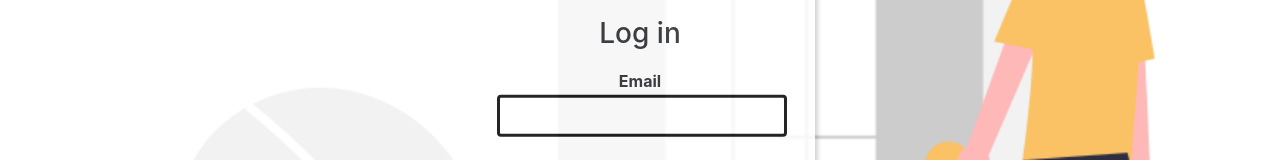
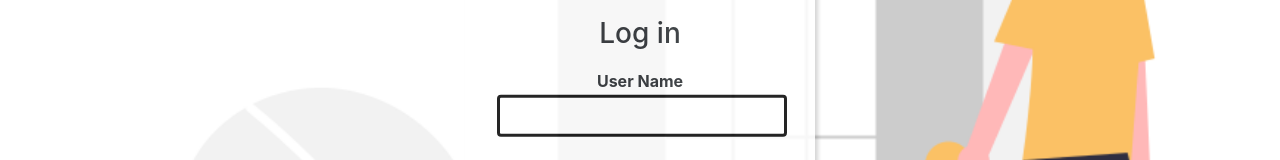
Before and after one commit to gavingunapala/Travel_Ticket_Web, a React (Create React App) app: page /Login in a window 1280 px wide. Shown: the part 536-696 px from the top of the page. Built offline with nearby package versions, Linux system fonts and the light colour scheme.

Commit message:
minor changes

```diff
--- a/src/login/Login.js
+++ b/src/login/Login.js
@@ -30,33 +30,30 @@ const Login = () => {
         const LPList =[];
         console.log(Email)
         console.log(Password)
+        // console.log(snapshot.val().name)
         list.on('value',(snapshot)=>{
-            console.log(snapshot.val());
             if (Email == "admin" && Password == "123") {
                 his.push('/AdminSideNav');
+            }
+            else if(snapshot.val().name==null){
+                alert("username is not valid")
             }
             else if(Email == snapshot.val().name){
 
                 if( Password == snapshot.val().password){
-                   alert("logged")
+                    alert("logged")
                     his.push(`/GetPhysicalToken/${snapshot.val().name}`);
                 }else{
-                   alert("password is not valid")
+                    alert("password is not valid")
                 }
-
-                // const lp = snapshot.val();
-                // // for (let id in lp){
-                // LPList.push(lp )
-                // // }
-                // console.log(lp)
             }
             else {
                 alert("User name is not valid")
             }
+
         })
 
-
-    //     e.preventDefault();
+        //     e.preventDefault();
     //     if (Email == "admin@gmail.com" && Password == "123") {
     //         history.push('/AdminPanelCustomers');
     //     } else {
@@ -92,7 +89,7 @@ console.log(lenth)
                             <div>
                                 <h3 id="heading"><center>Log in</center></h3>
                             </div>
-                            <div><label><b>Email</b></label>
+                            <div><label><b>User Name</b></label>
                             </div>
                             <input className="form-control" type="text" id="input" placeholder=" "
                                    onChange={EmailSetter}
--- a/src/login/LoginUser.js
+++ b/src/login/LoginUser.js
@@ -66,7 +66,7 @@ const LoginUser = () => {
                             <div>
                                 <h3 id="heading"><center>Log in</center></h3>
                             </div>
-                            <div><label><b>Email</b></label>
+                            <div><label><b>User Name</b></label>
                             </div>
                             <input className="form-control" type="text" id="input" placeholder=" "
                                    onChange={EmailSetter}
```
